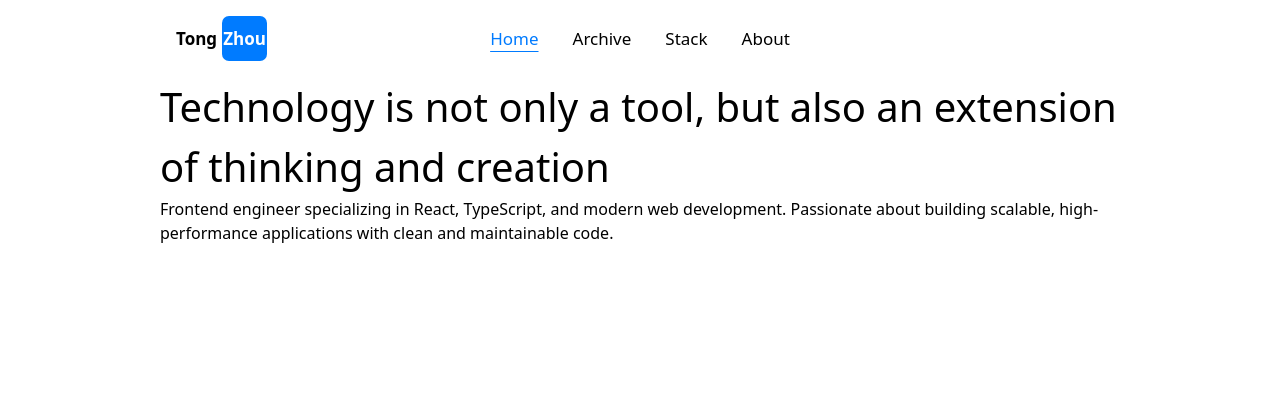
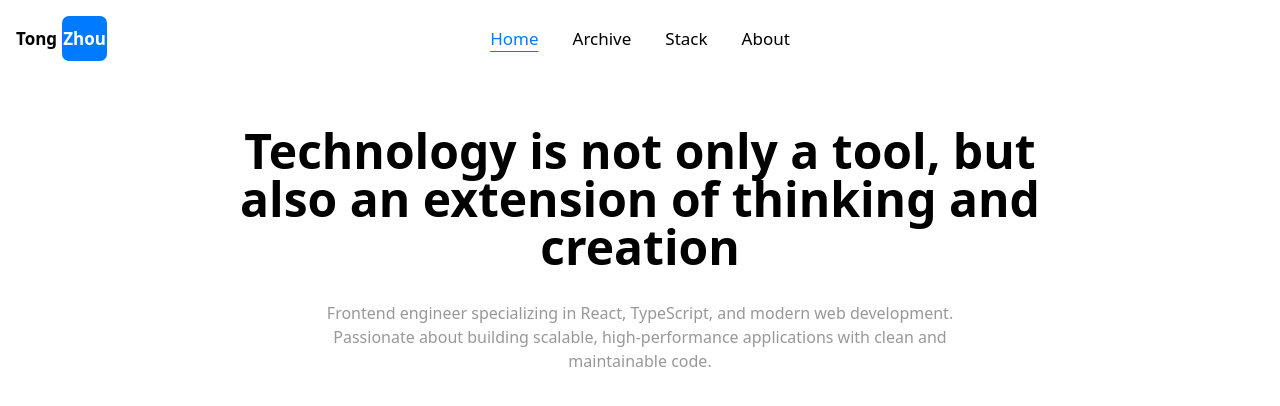
Before and after one commit to jiqishoubi/tz-website2, a Next.js app: page / in a window 1280 px wide. Shown: the top 406 px of the page. Built offline with nearby package versions, Linux system fonts and the light colour scheme.

Commit message:
html font-size 自适应

```diff
--- a/src/app/global.css
+++ b/src/app/global.css
@@ -1 +1,32 @@
 @import 'tailwindcss';
+
+/* xs <768px 的情况 */
+html {
+  font-size: 13px;
+}
+
+body {
+  font-size: 16px;
+}
+
+/*
+  xs	<768px	超小屏 如：手机
+  sm	≥768px	小屏幕 如：平板
+  md	≥992px	中等屏幕 如：桌面显示器
+  lg	≥1200px	大屏幕 如：大桌面显示器
+  xl	≥1920px	2k屏等
+ */
+
+/* sm */
+@media (min-width: 768px) {
+  html {
+    font-size: 14px;
+  }
+}
+
+/* md */
+@media (min-width: 992px) {
+  html {
+    font-size: 16px;
+  }
+}
--- a/src/app/layout.tsx
+++ b/src/app/layout.tsx
@@ -15,7 +15,7 @@ export default function RootLayout({
   return (
     <html lang="en">
       <body>
-        <main className="max-w-[960px] mx-auto">
+        <main className="max-w-[1400px] mx-auto">
           <Nav />
           {children}
         </main>
--- a/src/app/page.tsx
+++ b/src/app/page.tsx
@@ -2,13 +2,13 @@ import React from 'react'
 
 const Index: React.FC = () => {
   return (
-    <>
-      <h1 className="text-[40px]">Technology is not only a tool, but also an extension of thinking and creation</h1>
-      <span>
+    <section className="w-[90%] lg:w-[70%] my-[50px] mx-auto text-center">
+      <h1 className="text-5xl leading-none font-semibold">Technology is not only a tool, but also an extension of thinking and creation</h1>
+      <p className="w-[70%] my-[30px] mx-auto text-[#989898]">
         Frontend engineer specializing in React, TypeScript, and modern web development. Passionate about building scalable, high-performance applications with clean and
         maintainable code.
-      </span>
-    </>
+      </p>
+    </section>
   )
 }
 
```
